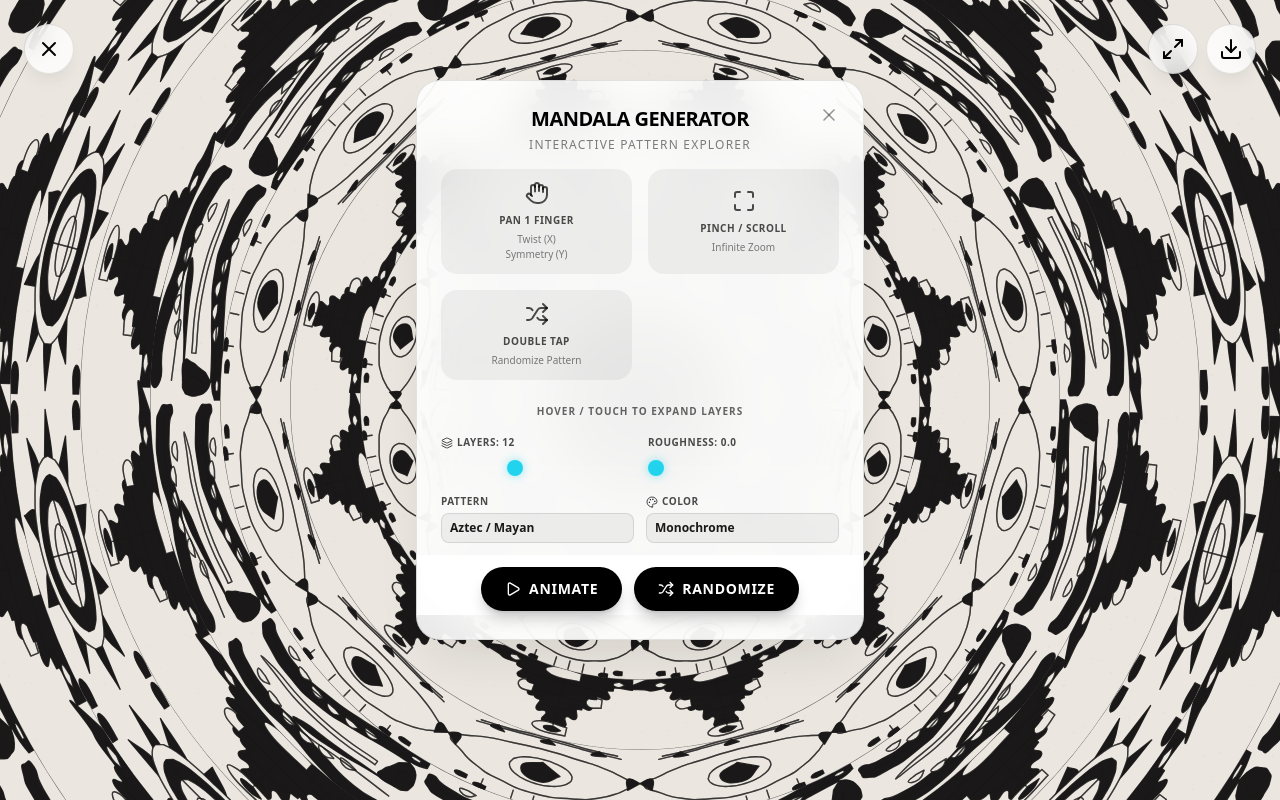
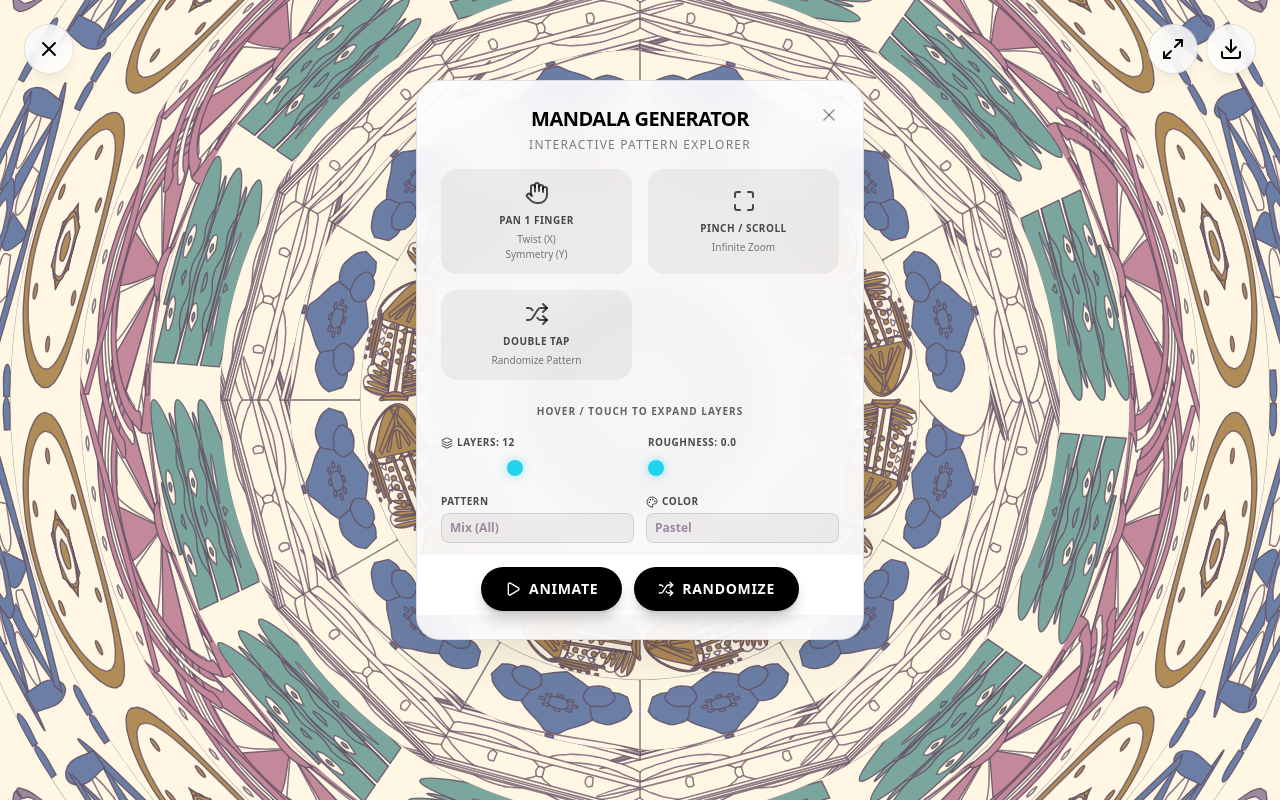
Before and after one commit to MidiSlave/Mandala-ai, a React (Vite) app: page / in a window 1280 px wide. Built offline with nearby package versions, Linux system fonts and the light colour scheme.

Commit message:
Set Mix (All) and Pastel as default pattern and theme
https://claude.ai/code/session_01Uhkw7eNwCoZehsM78uuRZy

```diff
--- a/src/App.tsx
+++ b/src/App.tsx
@@ -31,10 +31,10 @@ export default function App() {
     const [spinVariance, setSpinVariance] = useState(DEFAULT_CONFIG.spinVariance);
     const [waveSpeed, setWaveSpeed] = useState(DEFAULT_CONFIG.waveSpeed);
     const [zoomSpeed, setZoomSpeed] = useState(DEFAULT_CONFIG.zoomSpeed);
-    const [patternSetIndex, setPatternSetIndex] = useState(0);
-    const patternSetRef = useRef<PatternSet | null>(ALL_PATTERN_SETS[0]);
-    const [themeIndex, setThemeIndex] = useState(0);
-    const themeRef = useRef<ColorTheme>(COLOR_THEMES[0]);
+    const [patternSetIndex, setPatternSetIndex] = useState(-1);
+    const patternSetRef = useRef<PatternSet | null>(null);
+    const [themeIndex, setThemeIndex] = useState(1);
+    const themeRef = useRef<ColorTheme>(COLOR_THEMES[1]);
     const [roughness, setRoughness] = useState(DEFAULT_CONFIG.roughness);
 
     // High-frequency refs
```
